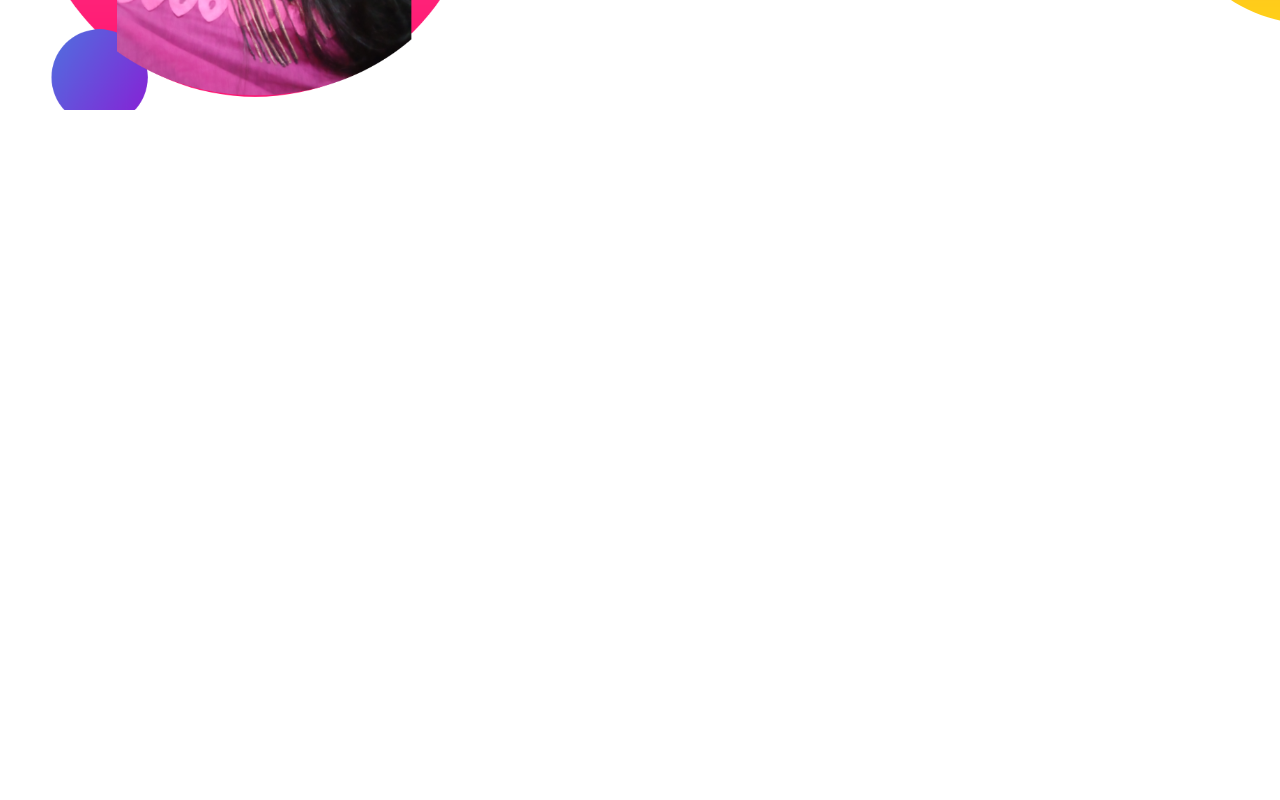
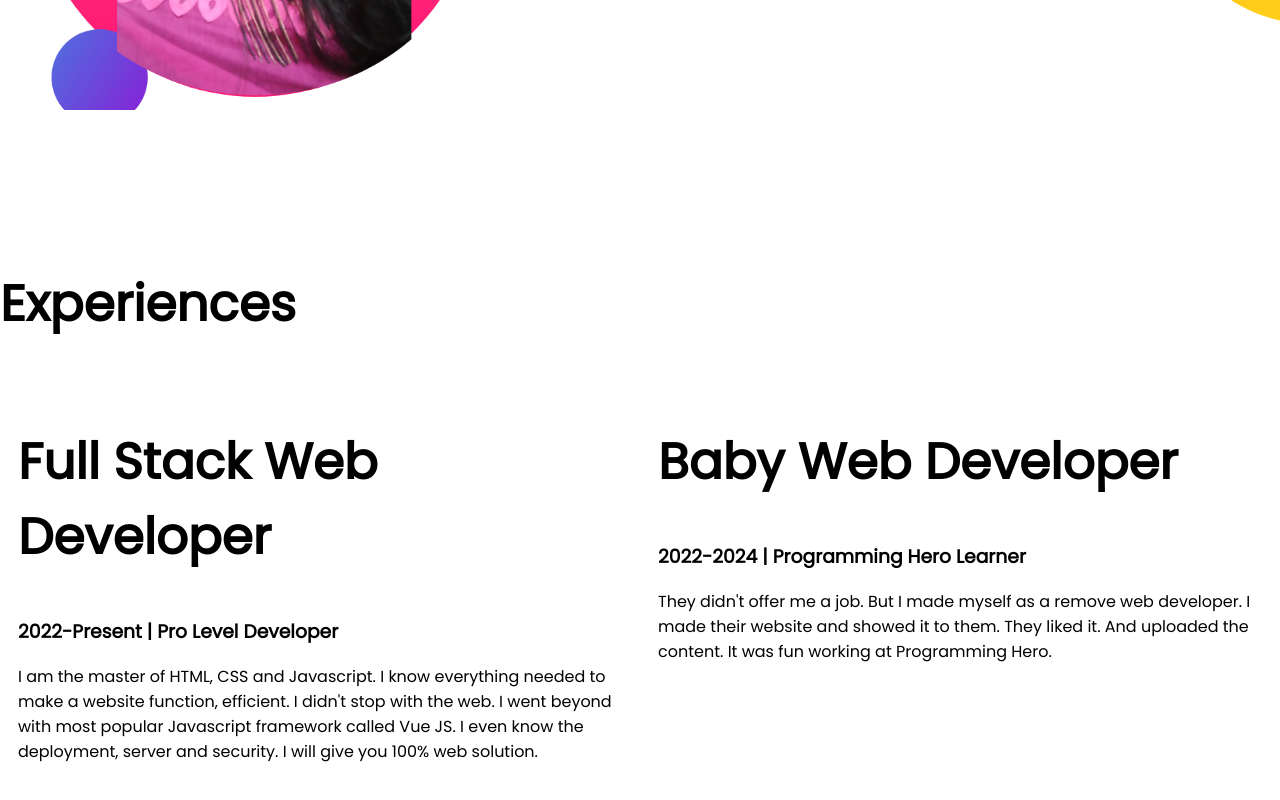
Before and after one commit to SAJNIN123/developer-portfolio, a plain HTML site: page index.html in a window 1280 px wide. Shown: the part 1019-1819 px from the top of the page. Before the commit the page ends 1286 px from the top, so only its background shows below. Drawn offline with Linux system fonts and the light colour scheme.

Commit message:
experience

```diff
--- a/index.html
+++ b/index.html
@@ -11,7 +11,7 @@
     <link rel="stylesheet" href="style.css">
 </head>
 <body>
-    <section class="bennar_top">
+    <section class="bennar_top flexible_container">
         <div class="half_width">
             <h1>Welcome To</h1>
             <h1><span class="color_span">Sajnin Alam</span> World</h1>
@@ -27,7 +27,7 @@
             <img src="images/my-bg.png" alt="">
         </div>
     </section>
-    <section  class="big_dream">
+    <section  class="big_dream flexible_container">
         <div class="half_width">
             <img src="images/my-bg2.png" alt="">
         </div>
@@ -40,5 +40,24 @@
             <a class="link_btn" target="_blank" href="https://www.linkedin.com/in/sajnin-alam-ab56151ba/">DOWNLOAD RESUME</a>
         </div>
     </section>
+    <section class="experience_area">
+        <h1>Experiences</h1>
+        <div class="flexible_container">
+            <div class="half_width">
+                <h1>Full Stack Web Developer</h1>
+                <h3>2022-Present | Pro Level Developer</h3>
+                <p>
+                    I am the master of HTML, CSS and Javascript. I know everything needed to make a website function, efficient. I didn't stop with the web. I went beyond with most popular Javascript framework called Vue JS. I even know the deployment, server and security. I will give you 100% web solution.
+                </p>
+            </div>
+            <div class="half_width">
+                <h1>Baby Web Developer</h1>
+                <h3>2022-2024 | Programming Hero Learner</h3>
+                <p>
+                    They didn't offer me a job. But I made myself as a remove web developer. I made their website and showed it to them. They liked it. And uploaded the content. It was fun working at Programming Hero.
+                </p>
+            </div>
+        </div>
+    </section>
 </body>
 </html>
--- a/style.css
+++ b/style.css
@@ -11,7 +11,7 @@ h1{
     color: orange;
 }
 
-section{
+.flexible_container{
     display: flex;
     margin-bottom: 150px;
 }
```
